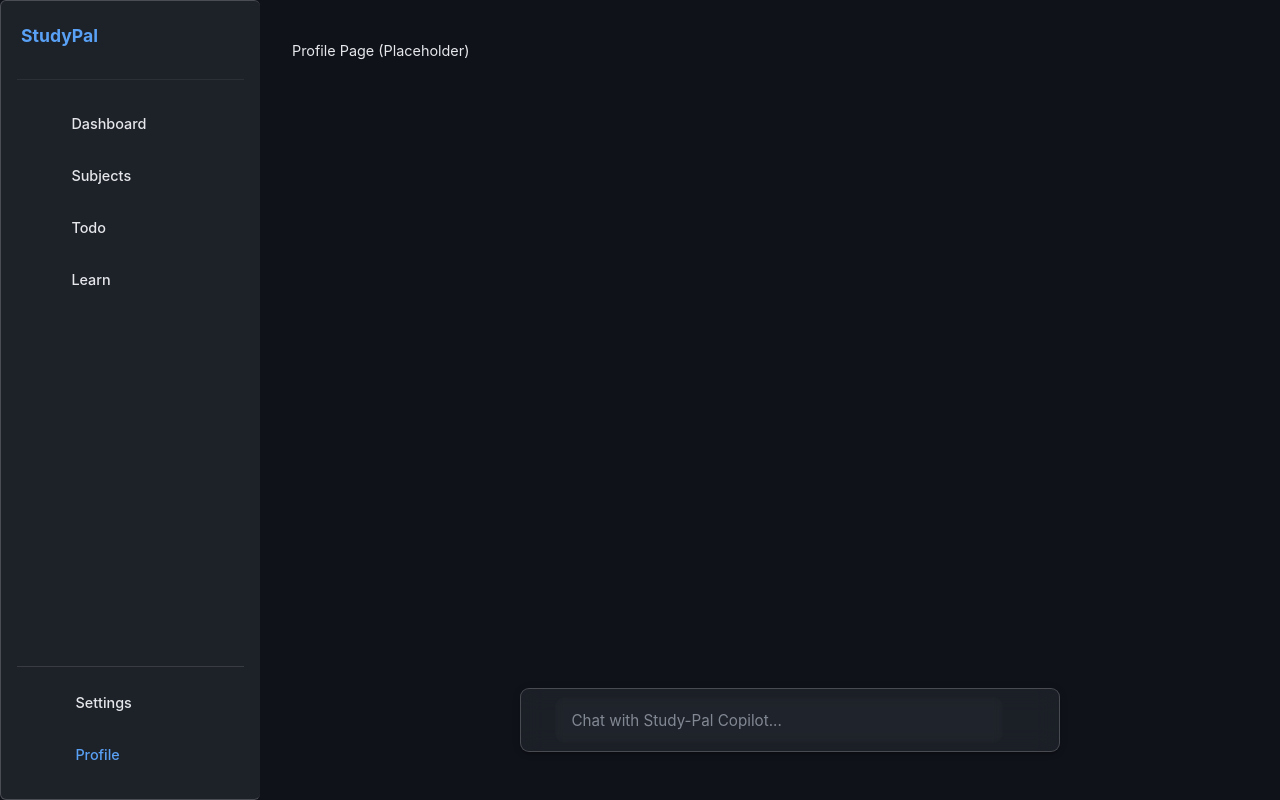
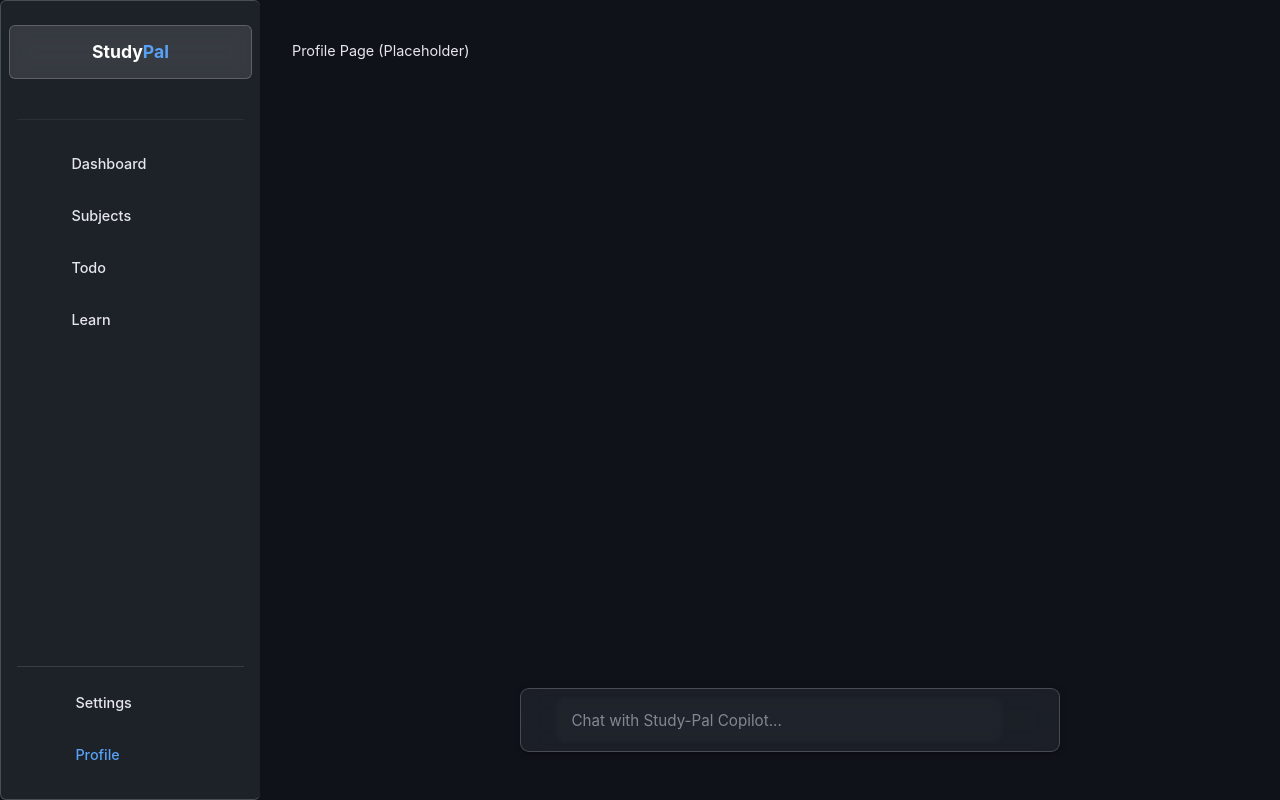
Before and after one commit to jeryjs/StudyPal_AI, a React (Vite) app: page /profile in a window 1280 px wide. Built offline with nearby package versions, Linux system fonts and the light colour scheme; some icons are missing.

Commit message:
fix: enhance Sidebar layout and logo presentation for improved aesthetics

```diff
--- a/src/components/Sidebar.tsx
+++ b/src/components/Sidebar.tsx
@@ -9,8 +9,6 @@ import TimelineRoundedIcon from '@mui/icons-material/TimelineRounded'; // Activi
 import BarChartRoundedIcon from '@mui/icons-material/BarChartRounded'; // Statistics
 import MailOutlineRoundedIcon from '@mui/icons-material/MailOutlineRounded'; // Messages
 import SettingsRoundedIcon from '@mui/icons-material/SettingsRounded'; // Settings
-import LogoutRoundedIcon from '@mui/icons-material/LogoutRounded'; // Log Out
-import FavoriteRoundedIcon from '@mui/icons-material/FavoriteRounded'; // Heart icon for logo
 
 // --- Sidebar Props ---
 interface SidebarProps {
@@ -76,12 +74,25 @@ const StyledDrawer = styled(Drawer, {
 // --- Sidebar Header (Logo/Title) ---
 const DrawerHeader = styled('div')(({ theme }) => ({
   display: 'flex',
+  flexDirection: 'column', // Changed to column
   alignItems: 'center',
-  // justifyContent: 'center', // Center logo/title
-  padding: theme.spacing(2, 2.5), // Adjust padding
-  minHeight: 70, // Match AppBar height (adjust if necessary)
+  justifyContent: 'center', // Center logo/title
+  padding: theme.spacing(3, 1), // Adjust padding
+  marginBottom: theme.spacing(1),
   // Use theme toolbar mixin if AppBar is present and needs spacing
   // ...theme.mixins.toolbar,
+}));
+
+const LogoContainer = styled(Box)(({ theme }) => ({
+  display: 'flex',
+  alignItems: 'center',
+  justifyContent: 'center',
+  paddingBlock: theme.spacing(1.5),
+  borderRadius: theme.shape.borderRadius,
+  backgroundColor: 'rgba(255, 255, 255, 0.1)', // Glassmorphism background
+  backdropFilter: 'blur(10px)', // Glassmorphism blur
+  border: '1px solid rgba(255, 255, 255, 0.2)', // Glassmorphism border
+  width: '100%', // Full width
 }));
 
 // --- Navigation Items ---
@@ -107,14 +118,16 @@ const Sidebar: React.FC<SidebarProps> = ({ variant, open, isCollapsed, onClose,
   const drawerContent = (
     <Box sx={{ display: 'flex', flexDirection: 'column', height: '100%', overflow: 'hidden' }}>
       <DrawerHeader>
-        {/* Simple Logo/Title - Replace with actual logo if available */}
-        <Typography variant="h6" noWrap component="div" sx={{ color: theme.palette.primary.main, fontWeight: 700, display: isOpen ? 'block' : 'none' }}>
-          StudyPal
-        </Typography>
-        {/* Placeholder for collapsed logo */}
-        {!isOpen && (
-          <Avatar sx={{ bgcolor: theme.palette.primary.main, width: 32, height: 32, fontSize: '1rem' }}>SP</Avatar>
-        )}
+        <LogoContainer>
+          {/* Simple Logo/Title - Replace with actual logo if available */}
+          <Typography variant="h6" noWrap component="div" sx={{ fontWeight: 700, display: 'block', color: 'white' }}>
+            <span style={{ color: 'inherit' }}>Study</span><span style={{ color: theme.palette.primary.main }}>Pal</span>
+          </Typography>
+          {/* Placeholder for collapsed logo */}
+          {/* {!isOpen && (
+            <Avatar sx={{ bgcolor: theme.palette.primary.main, width: 32, height: 32, fontSize: '1rem' }}>SP</Avatar>
+          )} */}
+        </LogoContainer>
         {/* NOTE: Removed toggle button based on image #1 */}
       </DrawerHeader>
       <Divider sx={{ borderColor: theme.palette.divider, opacity: 0.5, mx: 2, my: 1 }} />
```
